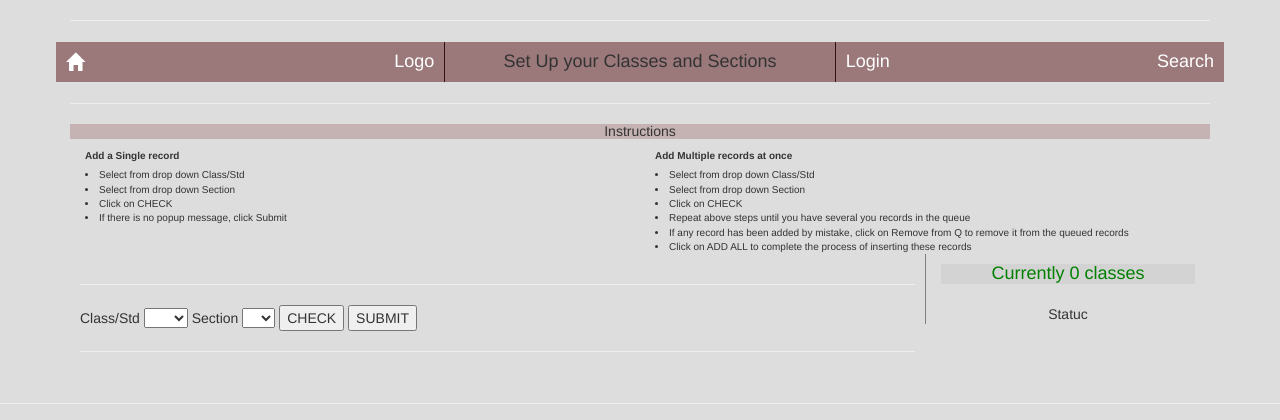
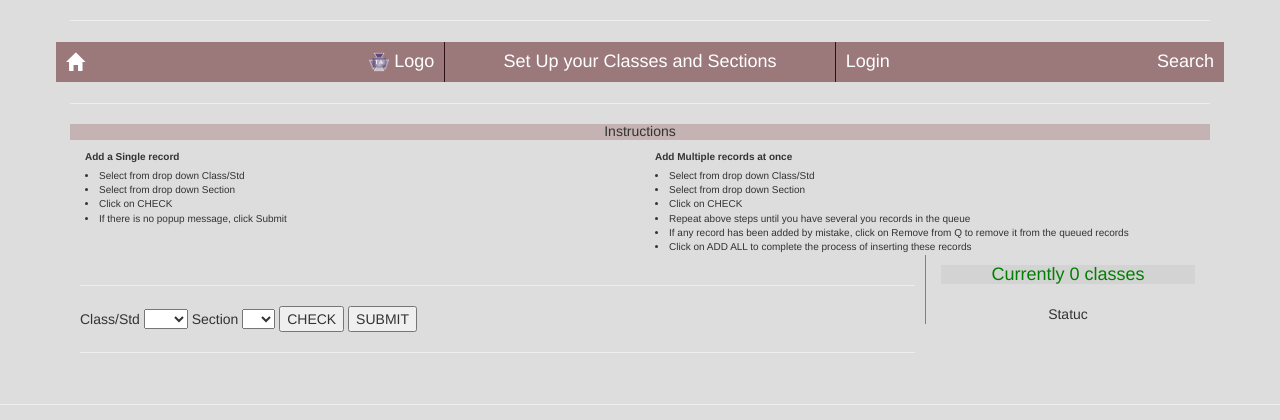
Before and after one commit to VinayaKPai/Teacher, a PHP site: page /SetUpPages/newclasssections.php in a window 1280 px wide. Shown: the top 420 px of the page. Run offline with PHP 8.4, Linux system fonts and the light colour scheme; data that the repository does not hold is empty.

Commit message:
Colour scheme and logo image

```diff
--- a/Components/top.php
+++ b/Components/top.php
@@ -1,5 +1,36 @@
 <div id="top" class="row" style="padding: 1px;">
-	<div class="col-sm-4" style="background-color: #9B797B; font-size: 18px; color: White; padding: 10px; border-right: 1px solid #2E1114;"><span style="float: left;"><i class="glyphicon glyphicon-home"></i></span><span style="float: right;">Logo</span></div>
-	<div class="col-sm-4" style="background-color: #9B797B; font-size: 18px; padding: 10px;"><?php echo $pageHeading; ?></div>
-	<div class="col-sm-4" style="background-color: #9B797B; font-size: 18px; color: White; padding: 10px; border-left: 1px solid #2E1114;"><span style="float: left;">Login</span><span style="float: right;">Search</span></div>
+	<div class="col-sm-4 topbanner left">
+		<span style="float: left;">
+			<i class="glyphicon glyphicon-home"></i>
+		</span><span style="float: right;">
+    <img class="svg" src="../Images/logo-purple.png" alt="LOGO" width="20" height="20">
+  Logo</span>
+	</div>
+	<div class="col-sm-4 topbanner">
+		<?php echo $pageHeading; ?>
+	</div>
+	<div class="col-sm-4 topbanner right">
+		<a href="">
+			<span style="float: left; color: White;" onclick="loginalert()">Login</span>
+			<script>
+			function loginalert () {
+				alert ('login not enabled yet');}
+			</script>
+		</a>
+		<span style="float: right;">Search</span>
+	</div>
 </div>
+<style>
+	.topbanner {
+		background-color: #9B797B;
+		font-size: 18px;
+		color: White;
+		padding: 10px;
+	}
+	.left {
+		border-right: 1px	solid #2E1114;
+	}
+	.right {
+		border-left: 1px solid #2E1114;
+	}
+</style>
--- a/stylesheet.css
+++ b/stylesheet.css
@@ -96,3 +96,15 @@
     /* symbol for "collapsed" panels */
     content: "\e080";    /* adjust as needed, taken from bootstrap.css */
 }
+.topbanner {
+  background-color: #9B797B;
+  font-size: 18px;
+  color: White;
+  padding: 10px;
+}
+.left {
+  border-right: 1px	solid #2E1114;
+}
+.right {
+  border-left: 1px solid #2E1114;
+}
```
Also changed, not shown: AddNew/existingstudents.php (+44 -5 lines), SetUpPages/newStudents.php (+10 -10 lines), Images/logo-purple.png (added), Images/logo1.png (added).
